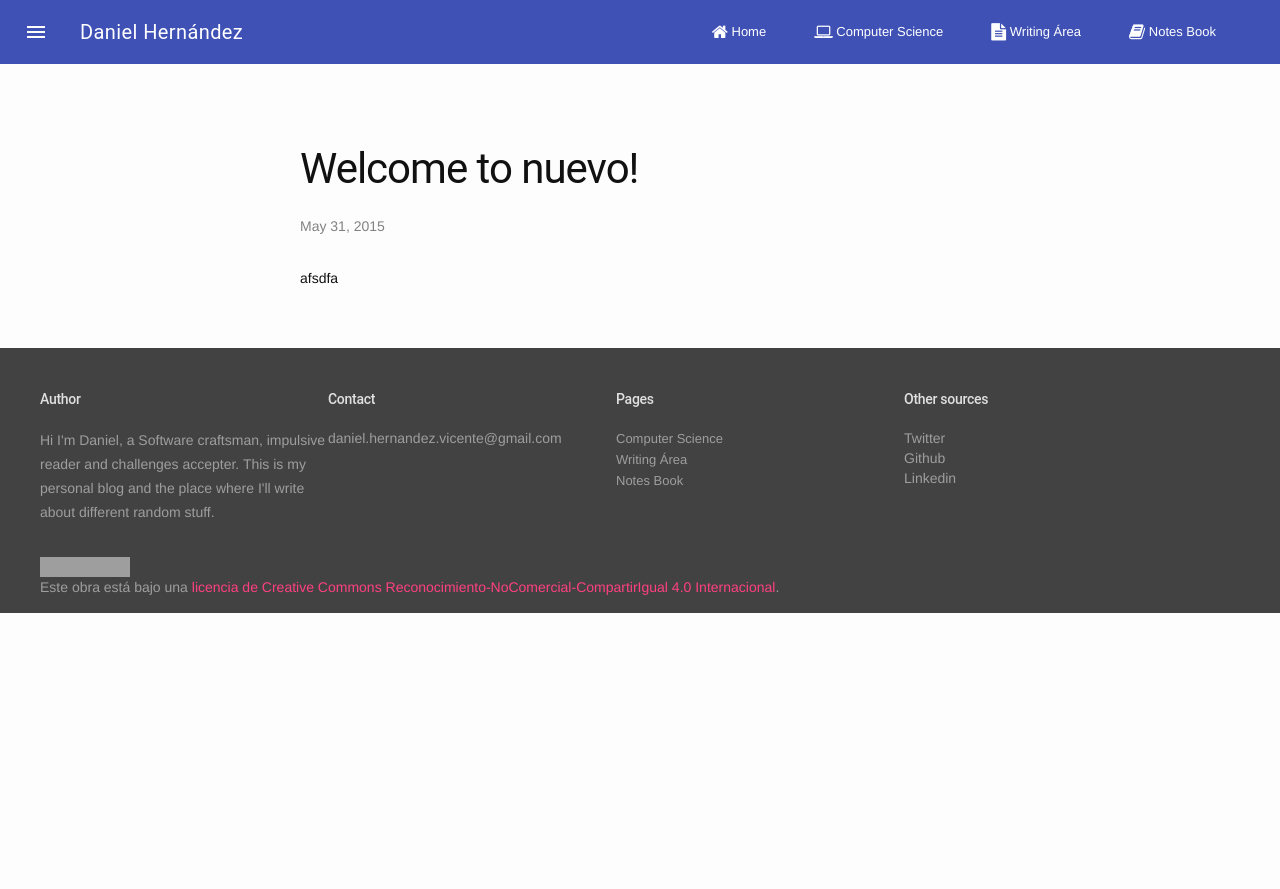
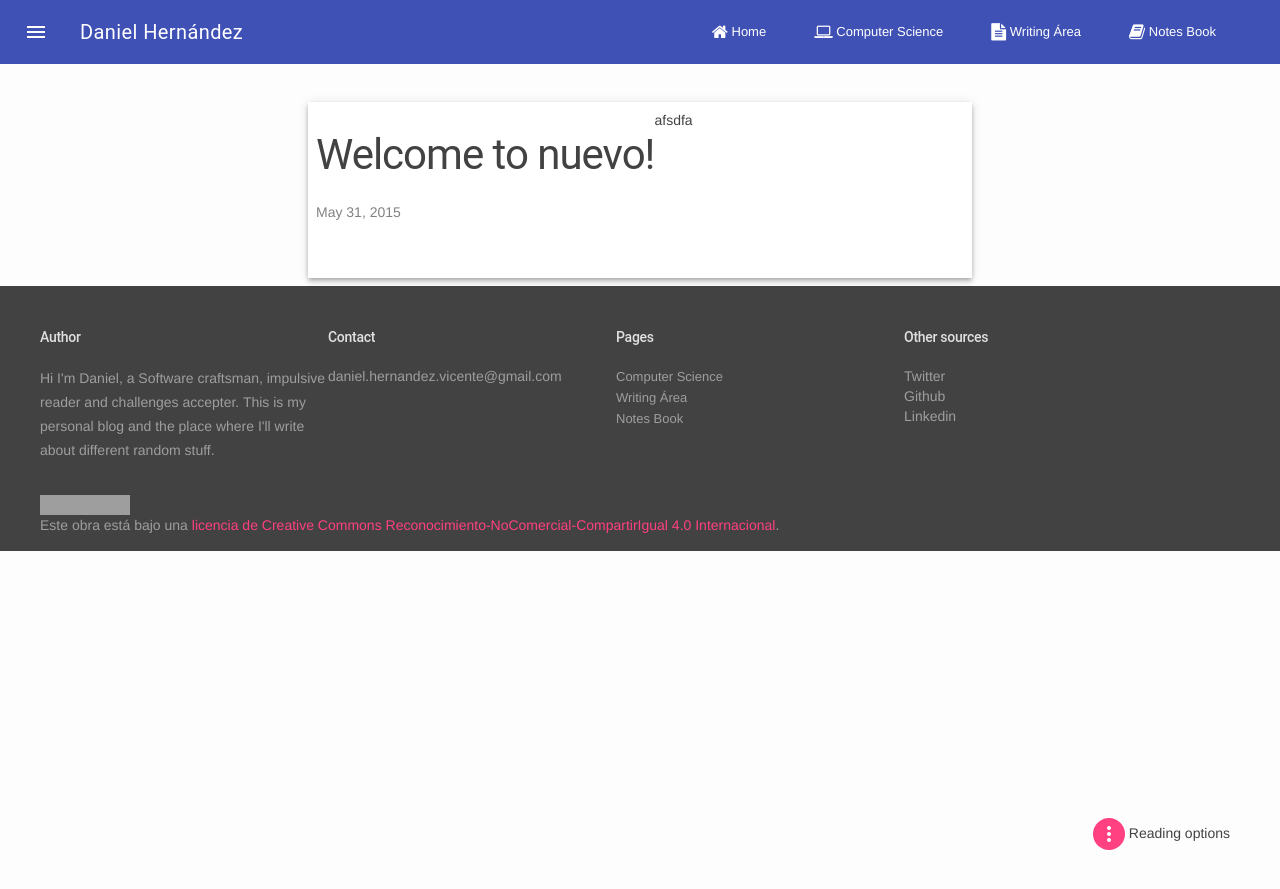
Before and after one commit to newrol/newrol.github.io, a Jekyll site: the page built from _itCollection/new.html, in a window 1280 px wide. Shown: the top 889 px of the page. Built offline with Jekyll 4.4.1, drawn with Linux system fonts in a browser that asks for light colours; grey boxes are pictures that could not be loaded.

Commit message:
post box have been added, some refactoring changes

```diff
--- a/_includes/header.html
+++ b/_includes/header.html
@@ -26,5 +26,3 @@
     </nav>
   </div>
   <main class="mdl-layout__content">
-    <div class="page-content">
-    <!-- Content goes here -->
--- a/_layouts/post.html
+++ b/_layouts/post.html
@@ -1,14 +1,53 @@
 ---
 layout: default
 ---
-<div class="post">
+<div class="post demo-content mdl-color--white mdl-shadow--4dp content mdl-color-text--grey-800 mdl-cell mdl-cell--12-col demo-container mdl-grid  mdl-layout mdl-layout--fixed-header mdl-layout">
 
-  <header class="post-header">
+  <header class="post-header ">
     <h1 class="post-title">{{ page.title }}</h1>
     <p class="post-meta">{{ page.date | date: "%b %-d, %Y" }}{% if page.author %} • {{ page.author }}{% endif %}{% if page.meta %} • {{ page.meta }}{% endif %}</p>
   </header>
 
-  <article class="post-content">
+
+  <article class="post-content   mdl-layout--fixed-header ">
+
     {{ content }}
   </article>
-</div>
+
+  <style>
+
+    #view-source {
+      position: fixed;
+      display: block;
+      right: 0;
+      bottom: 0;
+      margin-right: 50px;
+      margin-bottom: 50px;
+      z-index: 900;
+    }
+    </style>
+    <div id="view-source">
+      <button id="demo-menu-top-right"
+        class="mdl-button mdl-js-button mdl-button--icon mdl-color--accent mdl-color-text--accent-contrast">
+  			<i class="material-icons">more_vert</i>
+	   </button>
+
+<ul class="mdl-menu mdl-menu--top-right mdl-js-menu mdl-js-ripple-effect"
+    for="demo-menu-top-right">
+  <li class="text">Text size:</li>
+  <li class="mdl-menu__item">
+		<input class="mdl-slider mdl-js-slider" type="range"
+			  min="0" max="100" value="50" tabindex="0">
+  </li>
+  <li class="text">Nigth:</li>
+  <li class="mdl-menu__item">
+		<label class="mdl-switch mdl-js-switch mdl-js-ripple-effect" for="switch-2">
+  <input type="checkbox" id="switch-2" class="mdl-switch__input">
+  <span class="mdl-switch__label"></span>
+</label>
+  </li>
+
+</ul>
+  		Reading options
+
+	</div>
--- a/it.html
+++ b/it.html
@@ -37,8 +37,6 @@ title: Computer Science
                 <div class="mdl-card__actions">
                   <a href="{{ post.url }}" class="mdl-button">Read more...</a>
                 </div>
-
-
           </section>
           <br><br><br>
     {% endfor %}
```
Also changed, not shown: Gruntfile.coffee (line endings or trailing spaces).
